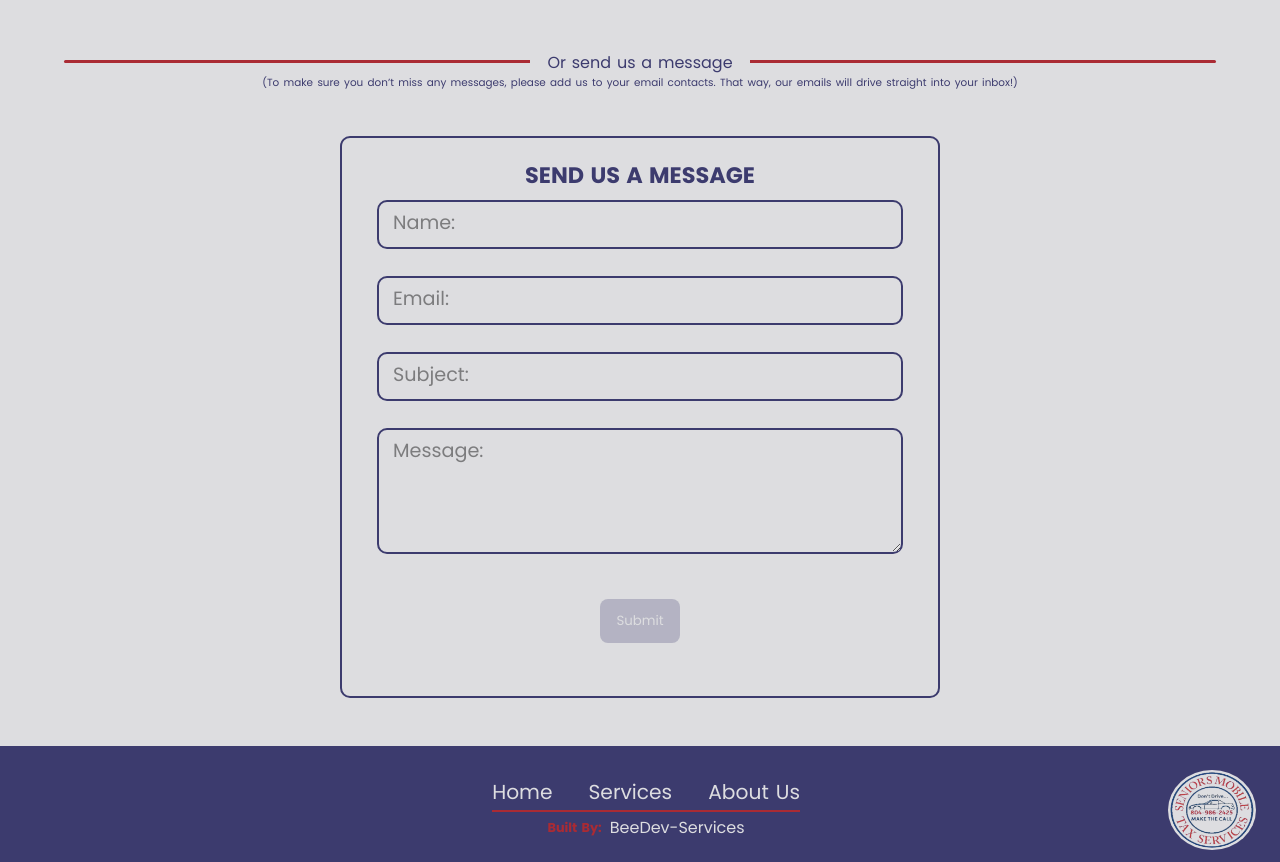
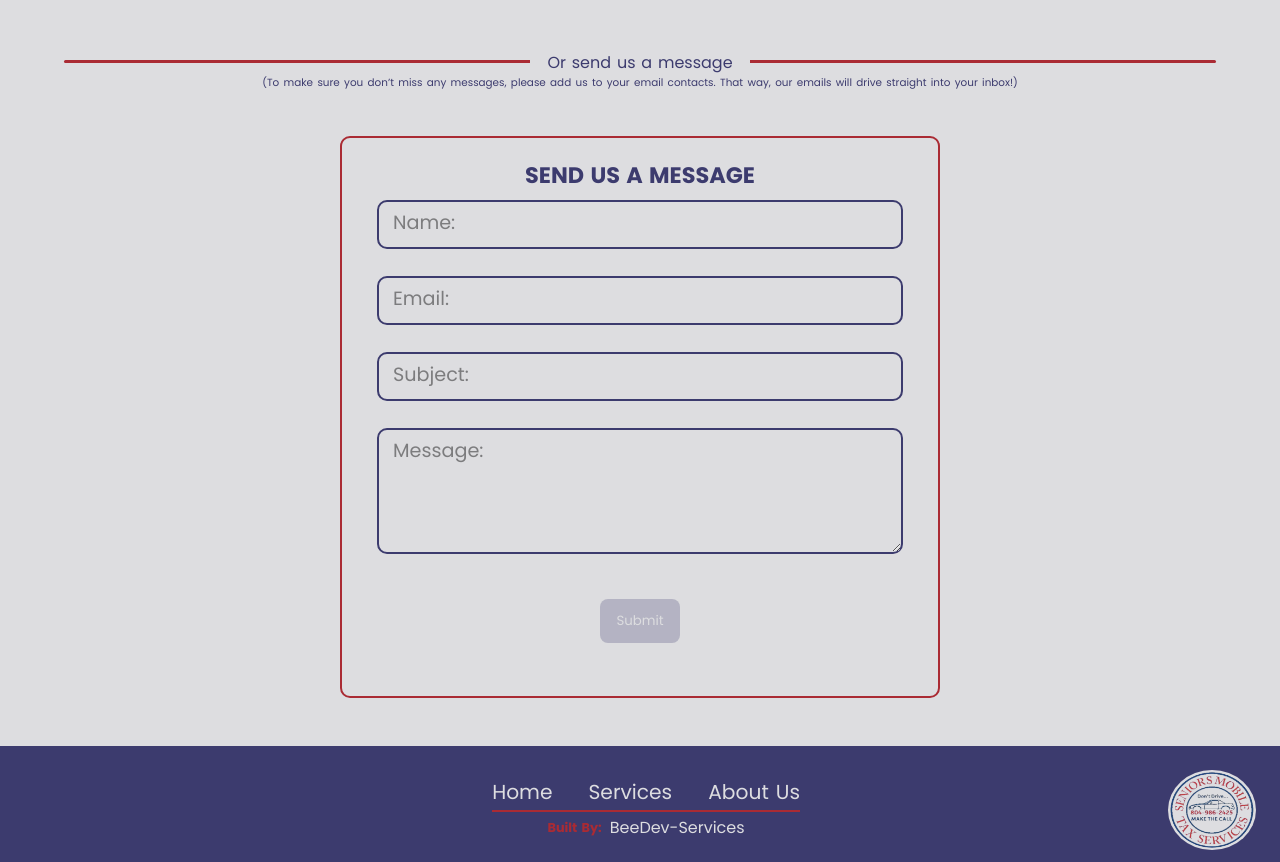
Before and after one commit to BeeDev-ValorCollective/smts, a React (Vite) app: page /contact in a window 1280 px wide. Shown: the part 620-1482 px from the top of the page. Built offline with nearby package versions, Linux system fonts and the light colour scheme; no server answers.

Commit message:
add red styling touches

```diff
--- a/src/components/ContactComponents/ContactForm/contactForm.css
+++ b/src/components/ContactComponents/ContactForm/contactForm.css
@@ -18,7 +18,7 @@
         min-width: 320px;
         max-width: 600px;
         background-color: var(--white);
-        border: 2px solid var(--blue);
+        border: 2px solid var(--red);
         border-radius: 10px;
 
         h2 {         font-size: 1.4rem;
@@ -33,7 +33,6 @@
             min-width: 320px;
             max-width: 550px;
             margin: 8px 0;
-            /* padding: 0 16px; */
 
             #contact_email {
                 text-transform: lowercase;
```
